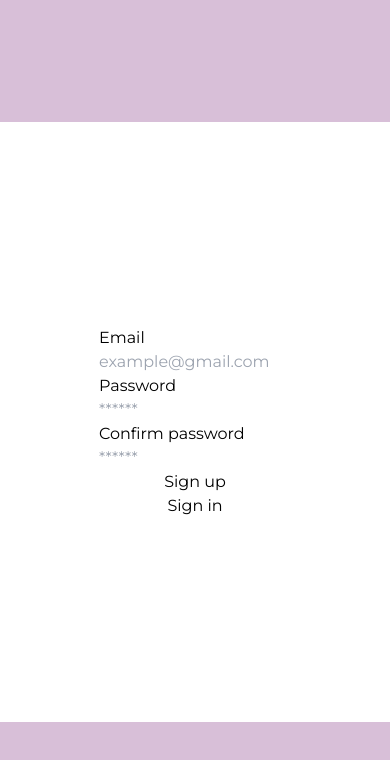
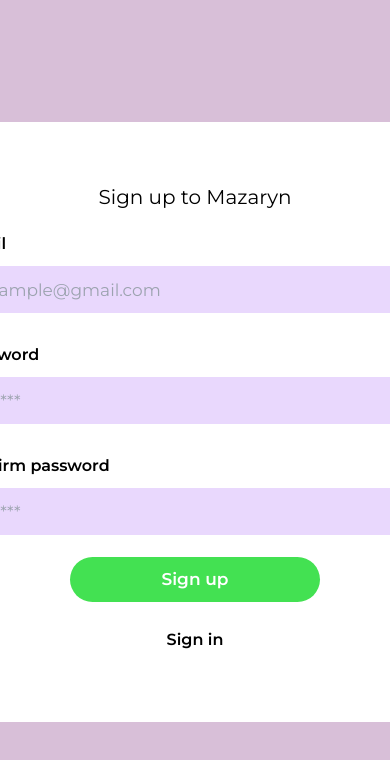
Before and after one commit to aiden77mori/mazaryn-frontend, a React (Create React App) app: page / in a window 390 px wide. Shown: the top 760 px of the page. Built offline with nearby package versions, Linux system fonts and the light colour scheme.

Commit message:
wired up the signup form component

```diff
--- a/src/components/security/signup/signUp.css
+++ b/src/components/security/signup/signUp.css
@@ -13,7 +13,68 @@
     align-items: center;
 }
 
+.sign-up-container h2 {
+    text-align: center;
+    font-size: 20px;
+    position: absolute;
+    top: 60px;
+}
+
+form {
+    position: absolute;
+    top: 110px;
+}
+
 .input{
     display: flex;
     flex-direction: column;
 }
+
+input {
+    width: 471px;
+    height: 47px;
+    background: #E9D8FD;
+    border-radius: 10px;
+    border: none;
+    outline: none;
+    padding: 0 20px;
+    font-size: 17px;
+    margin-bottom: 30px;
+    margin-top:10px;
+}
+
+form label {
+    font-weight: 600;
+}
+
+.sign-up-container button {
+    position: absolute;
+    bottom: 120px;
+    width: 250px;
+    height: 45px;
+    background: #43E152;
+    border-radius: 64px;
+    border: none;
+    outline: none;
+    font-size: 17px;
+    color: #fff;
+    font-weight: bold;
+    cursor: pointer;
+}
+.sign-up-container button:hover {
+    background: #37d347;
+    transition: all 500ms;
+}
+.sign-up-container .sign-in {
+    position: absolute;
+    bottom:70px;
+}
+.sign-up-container a {
+    text-decoration: none;
+    color: #000;
+    font-size: 16px;
+    font-weight: bold;
+}
+.sign-up-container a:hover {
+    text-decoration: underline;
+}
--- a/src/components/security/signup/signUp.js
+++ b/src/components/security/signup/signUp.js
@@ -4,6 +4,7 @@
 function signUp(){
     return(
         <div className='sign-up-container'>
+            <h2>Sign up to Mazaryn</h2>
             <form>
                 <div className='input'>
                     <label for="email">Email</label>
--- a/src/sign-up.html
+++ /dev/null
@@ -1,32 +0,0 @@
-<!DOCTYPE html>
-<html lang="en">
-<head>
-    <meta charset="UTF-8">
-    <meta http-equiv="X-UA-Compatible" content="IE=edge">
-    <meta name="viewport" content="width=device-width, initial-scale=1.0">
-    <link rel="stylesheet" href="./style/sign-up.css">
-    <title>Sign up to mazaryn</title>
-</head>
-<body>
-    <div class="sign-up-container">
-        <h2>Sign up to Mazaryn</h2>
-        <form>
-            <label for="email">Email</label>
-            <br>
-            <input type="email" name="email" id="email" placeholder="example@gmail.com">
-            <br>
-            <label for="password">Password</label>
-            <br>
-            <input type="password" name="password" id="password" placeholder="***************">
-            <br>
-            <label for="confirm-password">Confirm password</label>
-            <br>
-            <input type="password" name="confirm-password" id="confirm-password" placeholder="***************">
-        </form>
-        <button class="sign-up-btn">Sign up</button>
-        <div class="sign-in">
-            <a href="#">Sign in</a>
-        </div>
-    </div>
-</body>
-</html>
--- a/src/style/sign-up.css
+++ /dev/null
@@ -1,136 +0,0 @@
-* {
-    padding: 0;
-    margin: 0;
-    box-sizing: border-box;
-}
-
-body {
-    background-color: rgb(182, 127, 127);
-    font-family: 'Montserrat', sans-serif;
-}
-
-
-.sign-up-container {
-    position: absolute;
-    top: 50%;
-    left: 50%;
-    width: 600px;
-    height: 600px;
-    background: #FFFFFF;
-    border-radius: 30px;
-    transform: translate(-50%, -50%);
-    display: flex;
-    justify-content: center;
-    align-items: center;
-}
-.sign-up-container h2 {
-    text-align: center;
-    font-size: 20px;
-    position: absolute;
-    top: 60px;
-}
-form {
-    position: absolute;
-    top: 110px;
-}
-input {
-    width: 471px;
-    height: 47px;
-    background: #E9D8FD;
-    border-radius: 10px;
-    border: none;
-    outline: none;
-    padding: 0 20px;
-    font-size: 17px;
-    margin-bottom: 30px;
-    margin-top:10px;
-}
-form label {
-    font-weight: 600;
-}
-.sign-up-container button {
-    position: absolute;
-    bottom: 120px;
-    width: 250px;
-    height: 45px;
-    background: #43E152;
-    border-radius: 64px;
-    border: none;
-    outline: none;
-    font-size: 17px;
-    color: #fff;
-    font-weight: bold;
-    cursor: pointer;
-}
-.sign-up-container button:hover {
-    background: #37d347;
-    transition: all 500ms;
-}
-.sign-up-container .sign-in {
-    position: absolute;
-    bottom:70px;
-}
-.sign-up-container a {
-    text-decoration: none;
-    color: #000;
-    font-size: 16px;
-    font-weight: bold;
-}
-.sign-up-container a:hover {
-    text-decoration: underline;
-}
-
-@media screen and (max-width: 720px) {
-
-    body {
-        background-color: rgb(255, 255, 255);
-        overflow-y: hidden;
-        overflow-x: hidden;
-    }
-    input {
-        width: 100%;
-        height: 40px;
-        background: #E9D8FD;
-        border-radius: 10px;
-        border: none;
-        outline: none;
-        padding: 0 20px;
-        font-size: 15px;
-        margin-bottom: 30px;
-        margin-top:10px;
-    }
-    .sign-up-container button {
-        position: absolute;
-        bottom: 135px;
-        width: 200px;
-        height: 45px;
-        background: #43E152;
-        border-radius: 64px;
-        border: none;
-        outline: none;
-        font-size: 17px;
-        color: #fff;
-        font-weight: bold;
-        cursor: pointer;
-}
-    .sign-up-container h2 {
-        text-align: center;
-        font-size: 17px;
-        position: absolute;
-        top: 40px;
-}
-    .sign-up-container {
-        position: absolute;
-        top: 50%;
-        left: 50%;
-        width: 600px;
-        height: 600px;
-        background: #FFFFFF;
-        border-radius: 30px;
-        transform: translate(-50%, -50%);
-        display: flex;
-        justify-content: center;
-        align-items: center;
-}
-
-}
```
Also changed, not shown: 1 other file (tests, documents, lock files or other folders).
